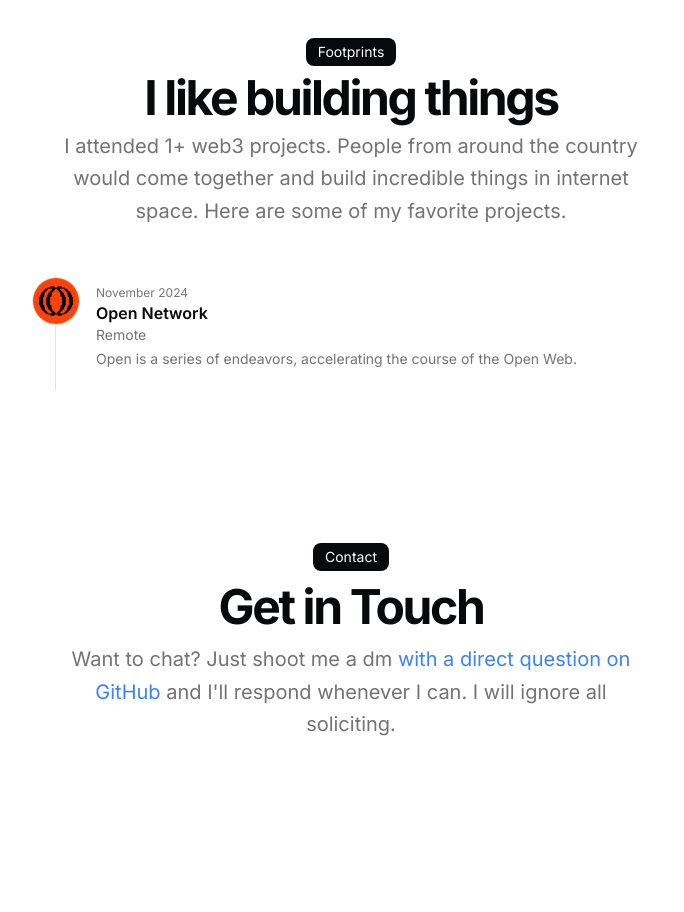
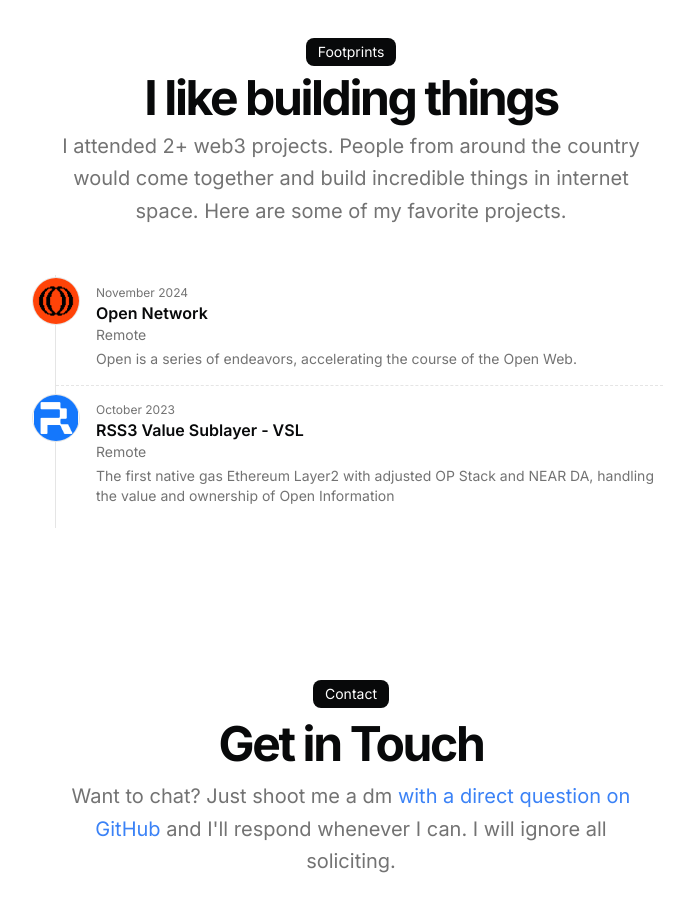
Before and after one commit to yzhe819/blog, a Next.js app: page / in a window 1280 px wide. Shown: the part 2580-3492 px from the top of the page, without its empty margins (289-973 px from the left). Before the commit the page ends 3471 px from the top, so only its background shows below. Built offline with nearby package versions, Linux system fonts and the light colour scheme.

Commit message:
chore: content

```diff
--- a/src/data/resume.tsx
+++ b/src/data/resume.tsx
@@ -203,5 +203,15 @@ export const DATA = {
       mlh: "https://open.network/",
       links: [],
     },
+    {
+      title: "RSS3 Value Sublayer - VSL",
+      dates: "October 2023",
+      location: "Remote",
+      description:
+        "The first native gas Ethereum Layer2 with adjusted OP Stack and NEAR DA, handling the value and ownership of Open Information",
+      image: "/rss3.webp",
+      mlh: "https://rss3.io/what-is-rss3",
+      links: [],
+    },
   ],
 } as const;
```
